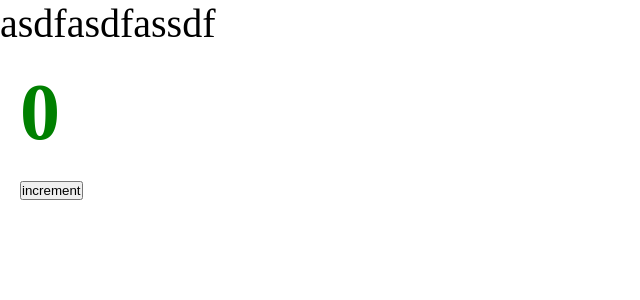
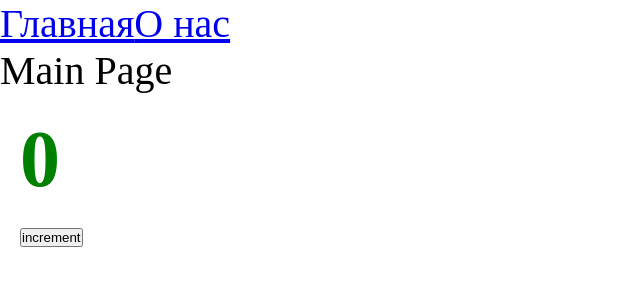
Before and after one commit to PiligrimStas/bigProjectReact, a React app: page / in a window 1280 px wide. Shown: the top 300 px of the page, without its empty margins (0-640 px from the left). Built offline with nearby package versions, Linux system fonts and the light colour scheme.

Commit message:
codeSplitingSuspense

```diff
--- a/package.json
+++ b/package.json
@@ -15,6 +15,7 @@
     "@types/node": "^17.0.21",
     "@types/react": "^17.0.39",
     "@types/react-dom": "^17.0.11",
+    "@types/react-router-dom": "^5.3.3",
     "@types/webpack": "^5.28.0",
     "@types/webpack-dev-server": "^4.7.2",
     "css-loader": "^7.1.2",
@@ -32,6 +33,7 @@
   },
   "dependencies": {
     "react": "^17.0.2",
-    "react-dom": "^17.0.2"
+    "react-dom": "^17.0.2",
+    "react-router-dom": "^6.2.1"
   }
 }
--- a/src/App.tsx
+++ b/src/App.tsx
@@ -1,11 +1,22 @@
+import { Route, Routes, Link } from 'react-router-dom';
 import { Counter } from './components/conter';
 // импортируем как обычный файл без использования css modules
 import './index.scss';
+import { AboutPageAsync } from './components/AboutPage/AboutPage.async';
+import { MainPageAsync } from './components/MainPage/MainPage.async';
+import { Suspense } from 'react';
 
 const App = () => {
   return (
     <div className="app">
-      asdfasdfassdf
+      <Link to="/">Главная</Link>
+      <Link to="/about">О нас</Link>
+      <Suspense fallback={<div>Loading...</div>}>
+        <Routes>
+          <Route path={'/about'} element={<AboutPageAsync />} />
+          <Route path={'/'} element={<MainPageAsync />} />
+        </Routes>
+      </Suspense>
       <Counter />
     </div>
   );
--- /dev/null
+++ b/src/components/AboutPage/AboutPage.async.tsx
@@ -0,0 +1,9 @@
+import { lazy } from 'react';
+
+export const AboutPageAsync = lazy(
+  () =>
+    new Promise((resolve) => {
+      //@ts-ignore
+      setTimeout(() => resolve(import('./AboutPage')), 1000);
+    }),
+);
--- /dev/null
+++ b/src/components/AboutPage/AboutPage.tsx
@@ -0,0 +1,7 @@
+import React from 'react';
+
+const AboutPage = () => {
+  return <div>ABOUT PAGE</div>;
+};
+
+export default AboutPage;
--- /dev/null
+++ b/src/components/MainPage/MainPage.async.tsx
@@ -0,0 +1,9 @@
+import { lazy } from 'react';
+
+export const MainPageAsync = lazy(
+  () =>
+    new Promise((resolve) => {
+      //@ts-ignore
+      setTimeout(() => resolve(import('./MainPage')), 1000);
+    }),
+);
--- /dev/null
+++ b/src/components/MainPage/MainPage.tsx
@@ -0,0 +1,7 @@
+import React from 'react';
+
+const MainPage = () => {
+  return <div>Main Page</div>;
+};
+
+export default MainPage;
--- a/src/index.tsx
+++ b/src/index.tsx
@@ -1,9 +1,12 @@
 import { render } from 'react-dom';
 import App from './App';
+import { BrowserRouter } from 'react-router-dom';
 
 render(
   <div>
-    <App />
+    <BrowserRouter>
+      <App />
+    </BrowserRouter>
   </div>,
   document.getElementById('root'),
 );
```
Also changed, not shown: 2 other files (tests, documents, lock files or other folders).
